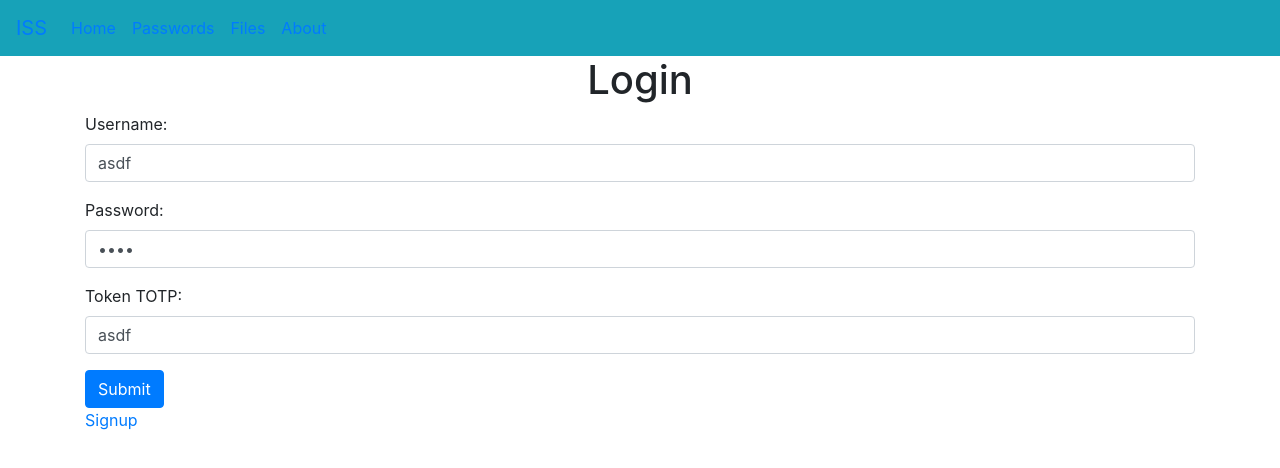
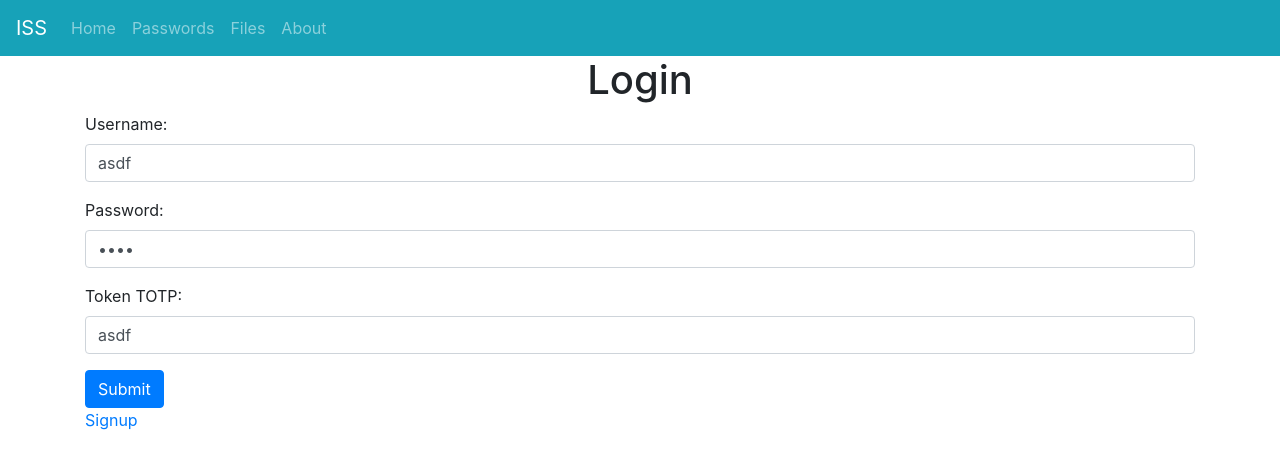
Before and after one commit to charlitosf/tfm-client, a Vue app: page /files#/login in a window 1280 px wide. Shown: the top 468 px of the page. Built offline with nearby package versions, Linux system fonts and the light colour scheme.

Commit message:
Fixed header

```diff
--- a/src/App.vue
+++ b/src/App.vue
@@ -1,16 +1,16 @@
 <template>
 <div>
   <b-navbar toggleable="lg" type="dark" variant="info">
-    <b-navbar-brand><router-link to="/">ISS</router-link></b-navbar-brand>
+    <b-navbar-brand to="/">ISS</b-navbar-brand>
 
     <b-navbar-toggle target="nav-collapse"></b-navbar-toggle>
 
     <b-collapse id="nav-collapse" is-nav>
       <b-navbar-nav>
-        <b-nav-item><router-link to="/">Home</router-link></b-nav-item>
-        <b-nav-item><router-link to="/passwords">Passwords</router-link></b-nav-item>
-        <b-nav-item><router-link to="/files">Files</router-link></b-nav-item>
-        <b-nav-item><router-link to="/about">About</router-link></b-nav-item>
+        <b-nav-item to="/">Home</b-nav-item>
+        <b-nav-item to="/passwords">Passwords</b-nav-item>
+        <b-nav-item to="/files">Files</b-nav-item>
+        <b-nav-item to="/about">About</b-nav-item>
       </b-navbar-nav>
 
       <!-- Right aligned nav items -->
```
